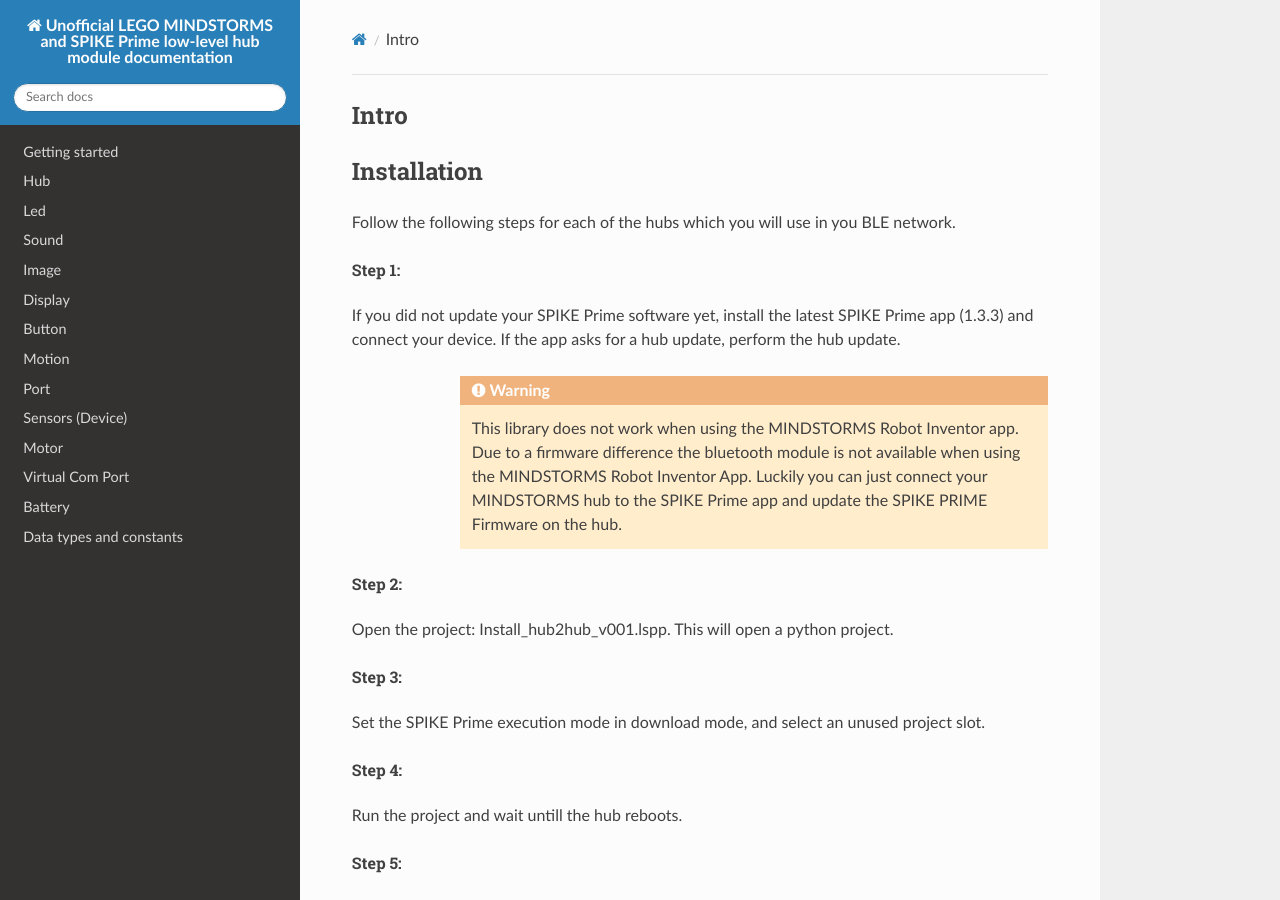
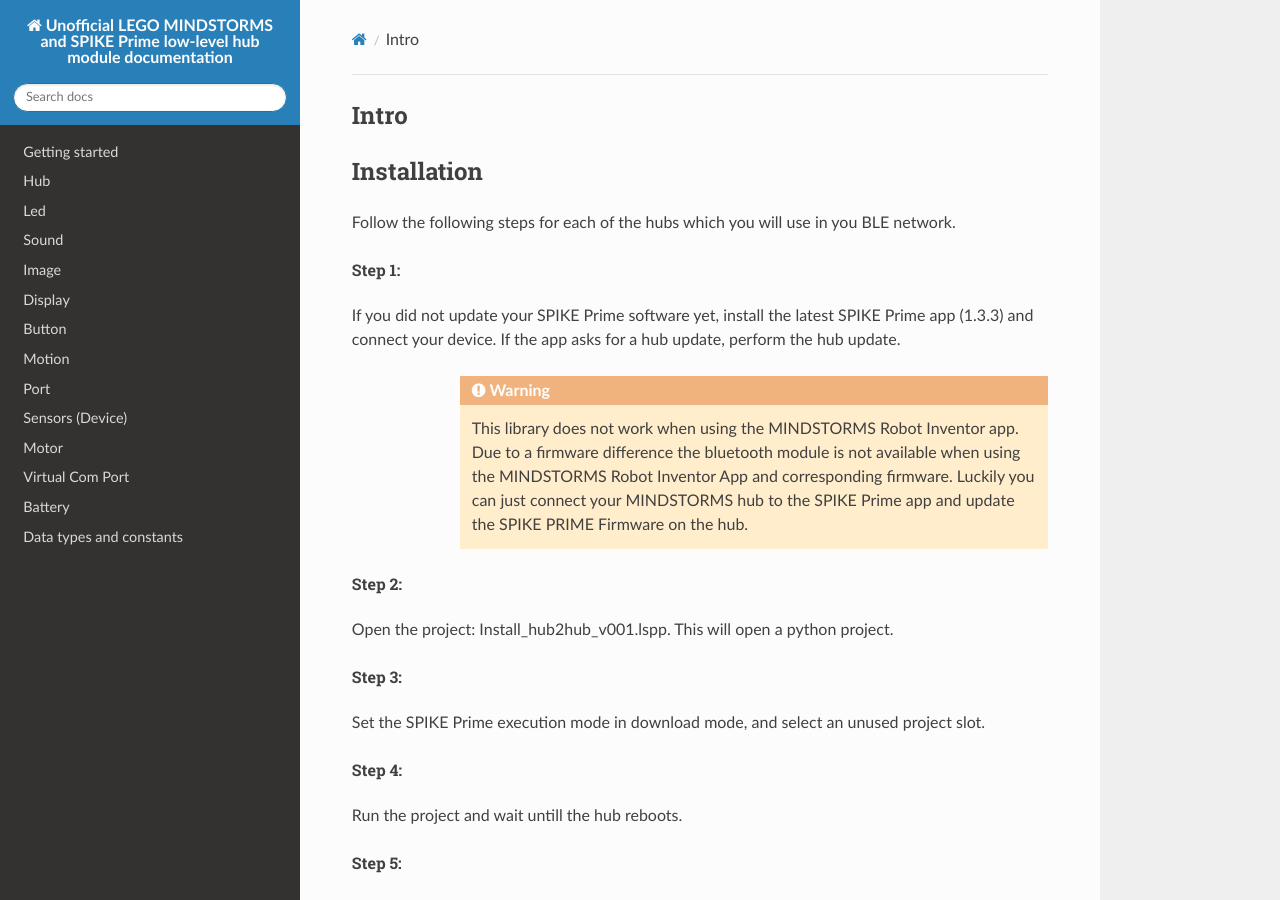
Before and after one commit to NStrijbosch/hub-module-notes, an MkDocs documentation site: the page built from docs/hub2hub.md, in a window 1280 px wide and 900 px high. Built offline with MkDocs 1.6.1, drawn with Linux system fonts in a browser that asks for light colours; nearby versions of some CDN libraries.

Commit message:
Update hub2hub.md

```diff
--- a/docs/hub2hub.md
+++ b/docs/hub2hub.md
@@ -9,7 +9,7 @@
 If you did not update your SPIKE Prime software yet, install the latest SPIKE Prime app (1.3.3) and connect your device. If the  app asks for a hub update, perform the hub update.
 
 !!! Warning
-    This library does not work when using the MINDSTORMS Robot Inventor app. Due to a firmware difference the bluetooth module is not available when using the MINDSTORMS Robot Inventor App. Luckily you can just connect your MINDSTORMS hub to the SPIKE Prime app and update the SPIKE PRIME Firmware on the hub.
+    This library does not work when using the MINDSTORMS Robot Inventor app. Due to a firmware difference the bluetooth module is not available when using the MINDSTORMS Robot Inventor App and corresponding firmware. Luckily you can just connect your MINDSTORMS hub to the SPIKE Prime app and update the SPIKE PRIME Firmware on the hub.
 
 ### Step 2:
 
```
